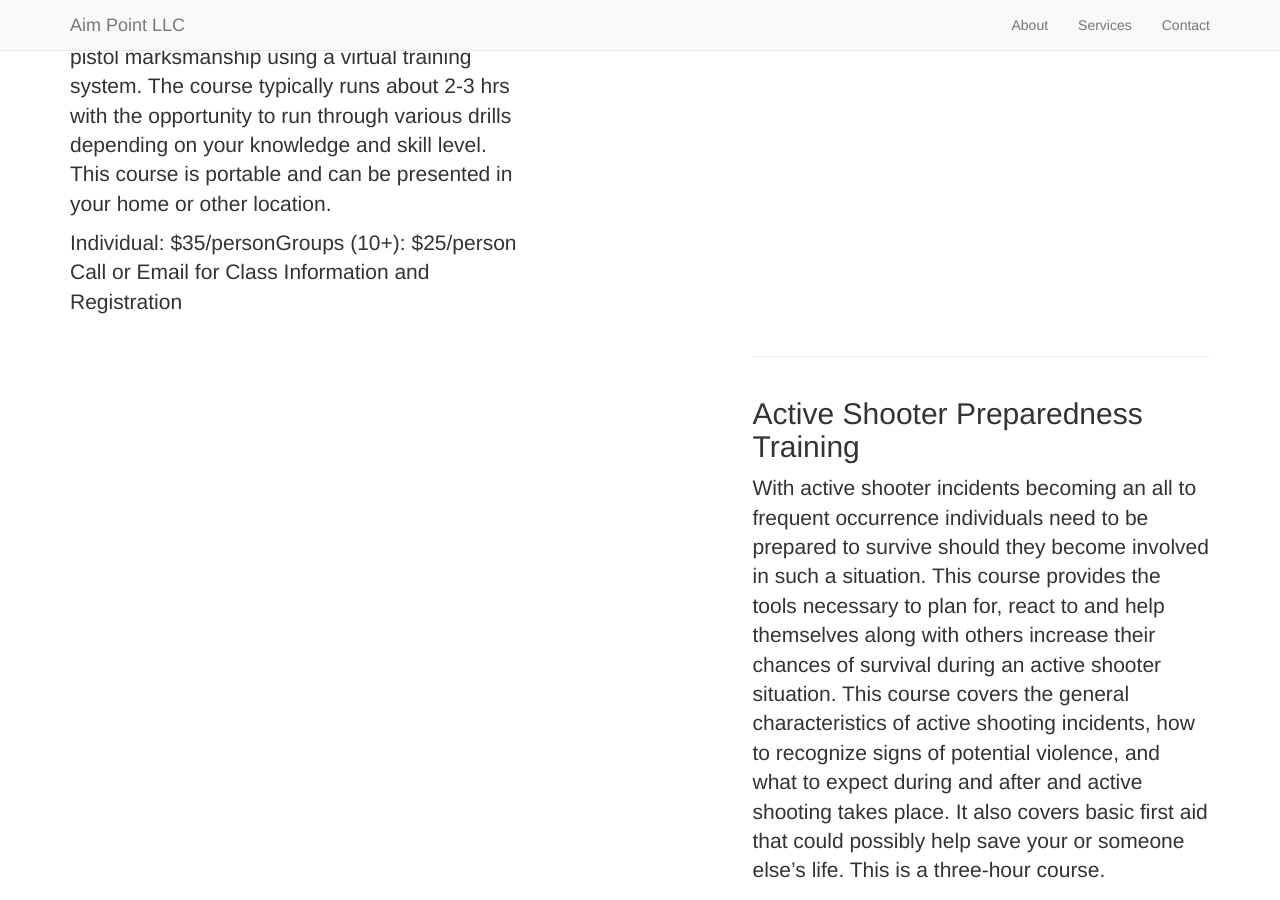
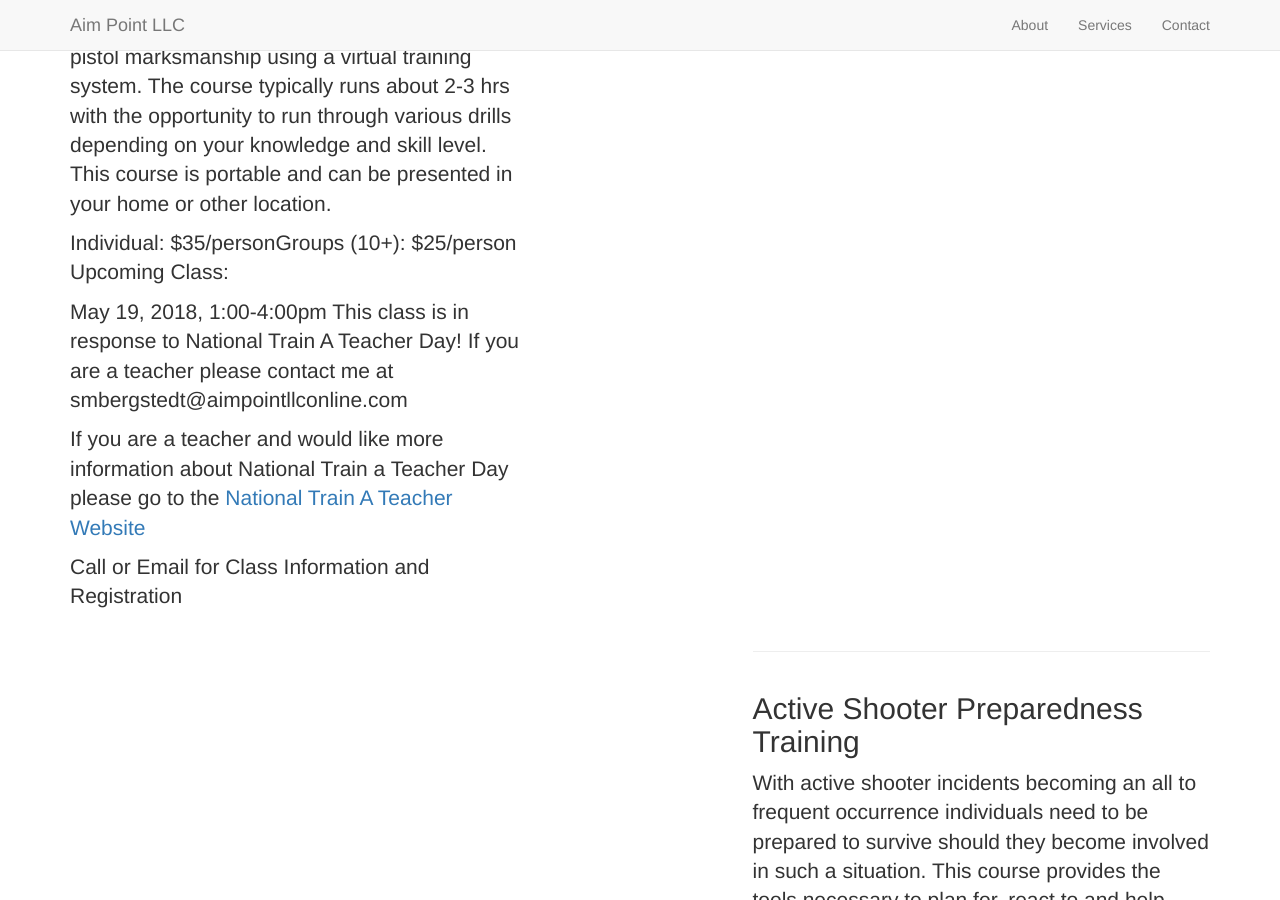
Before and after one commit to aimpoint/aimpoint.github.io, a Jekyll site: the page built from _posts/2016-1-5-marksman.markdown, in a window 1280 px wide and 900 px high, scrolled down 718 px. Built offline with Jekyll 4.4.1, drawn with Linux system fonts in a browser that asks for light colours; nearby versions of some CDN libraries; library files that are not in the unit come from our copies.

Commit message:
Update 2016-1-5-marksman.markdown

```diff
--- a/_posts/2016-1-5-marksman.markdown
+++ b/_posts/2016-1-5-marksman.markdown
@@ -9,5 +9,12 @@ The goal of this training is to provide the basic knowledge, skills, and attitud
 
 Individual: $35/person | Groups (10+): $25/person
 
+Upcoming Class:
+
+May 19, 2018, 1:00-4:00pm
+This class is in response to National Train A Teacher Day!  If you are a teacher please contact me at smbergstedt@aimpointllconline.com
+
+If you are a teacher and would like more information about National Train a Teacher Day please go to the <a href="http://nationaltrainateacherday.com " target="_blank">National Train A Teacher Website</a>
+
 
 Call or Email for Class Information and Registration
```
